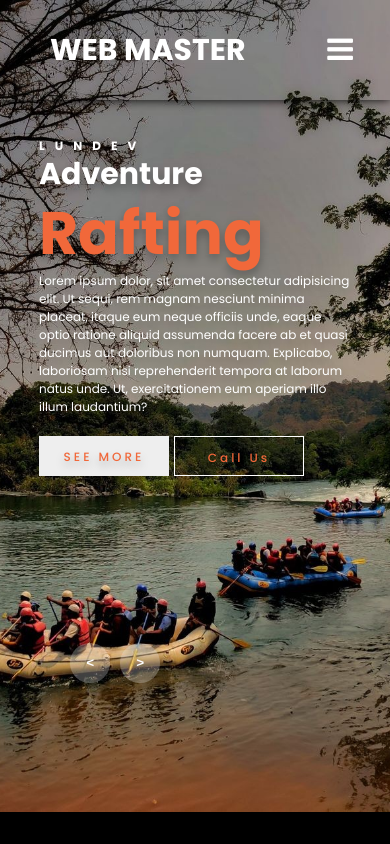
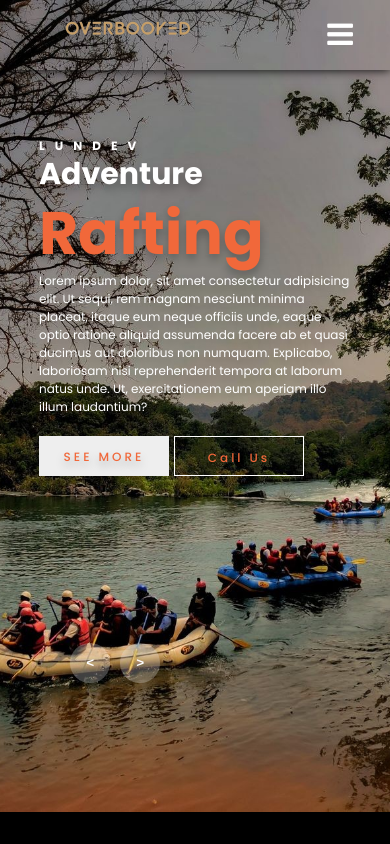
Before and after one commit to Jagdeesh9/overbooked, a plain HTML site: page index.html in a window 390 px wide. Drawn offline with Linux system fonts and the light colour scheme.

Commit message:
creating logo

```diff
--- a/index.html
+++ b/index.html
@@ -11,7 +11,9 @@
     <br>
     <header>
         <input type ="checkbox" name ="" id ="chk1">
-        <div class="logo"><h1>Web Master</h1></div>
+        <div class="logo">
+            <img src="./image/logo.png" alt="">
+        </div>
 
             <ul>
                 <li><a href="#">Home</a></li>
--- a/style.css
+++ b/style.css
@@ -12,7 +12,7 @@ a{
 
 header{
     width:100%;
-    height: 100px;
+    height: 70px;
     display: flex;
     justify-content: space-between;
     align-items: center;
@@ -23,6 +23,13 @@ header{
     position:fixed;
     top: 0;
 }
+
+header>.logo>img{
+    width: 15vw;
+}
+
+
+
 #chk1{
     display: none;
 
@@ -412,4 +419,9 @@ header .menu{
   .thumbnail>.item{
     display: none;
   }
+
+
+    header>.logo>img{
+        width: 40vw;
+    }
 }
```
